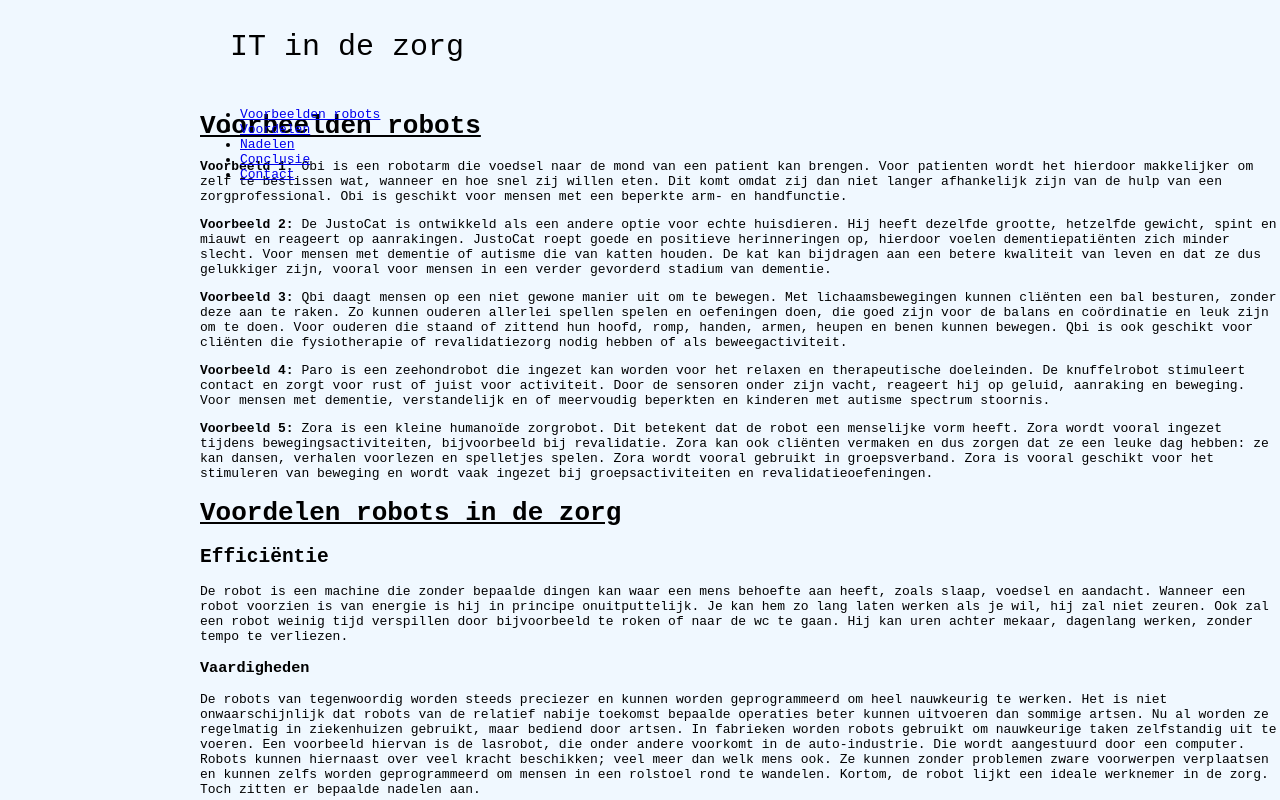
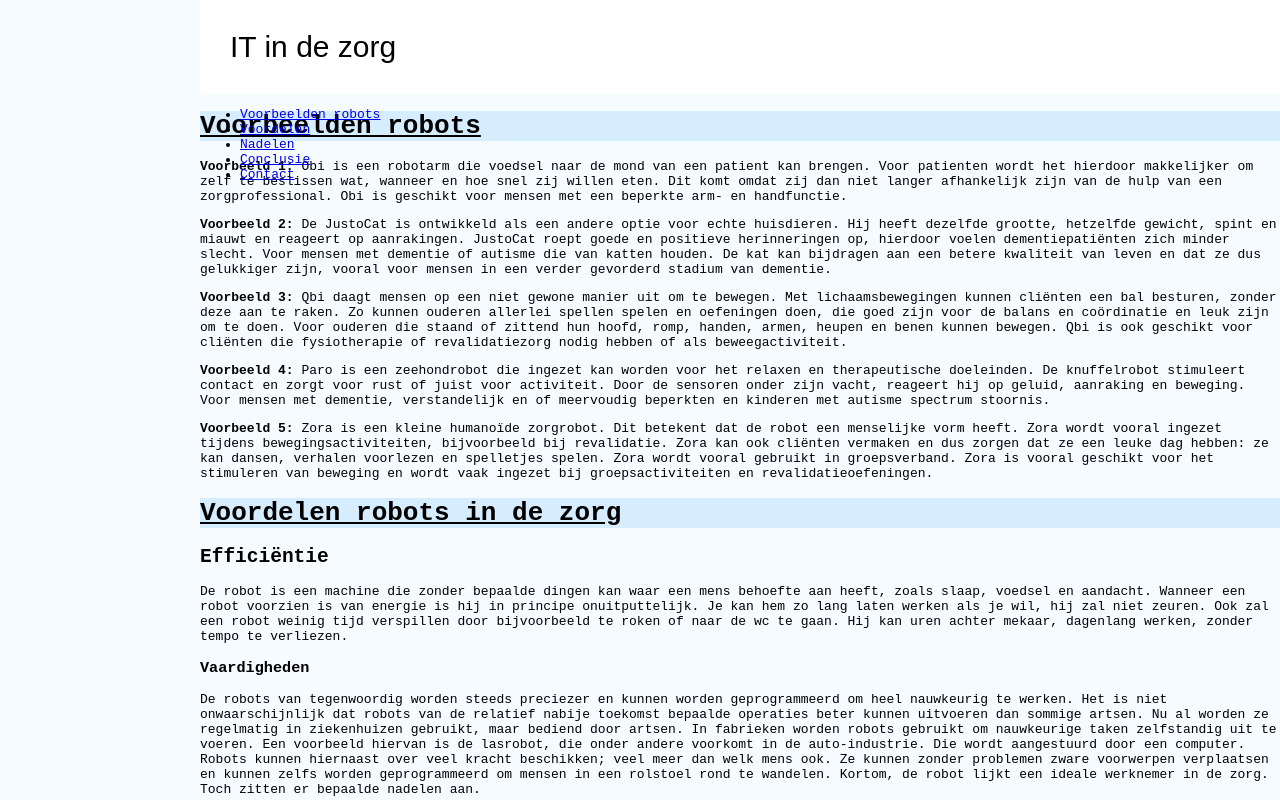
Before and after one commit to Madelief16/eigenwebsite.mief, a plain HTML site: page index.html in a window 1280 px wide. Shown: the top 800 px of the page. Drawn offline with Linux system fonts and the light colour scheme.

Commit message:
achtergrond headers

```diff
--- a/style.css
+++ b/style.css
@@ -1,5 +1,5 @@
 html, body {
-  background-color: aliceblue;
+  background-color: rgb(246, 251, 255);
   padding: 0px;
   margin: 0px;
 	font-family: monospace;
@@ -8,6 +8,8 @@
   padding:30px;
   text-align: left;
   font-size: 30px;
+  font-family: fantasy;
+  background-color: white;
 }
 
 body {
@@ -22,4 +24,5 @@
 
 h1 {
   text-decoration: underline;
+  background-color: rgb(213, 237, 255);
 }
```
